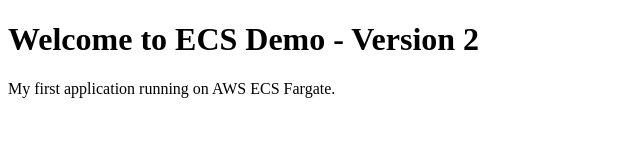
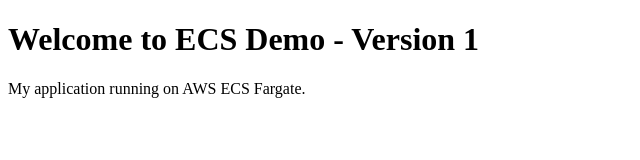
Before and after one commit to Imtiyaj5791/ecs-demo-app, a plain HTML site: page index.html in a window 1280 px wide. Shown: the full height of the page, 0-640 px from the left. Drawn offline with Linux system fonts and the light colour scheme.

Commit message:
Update index.html

```diff
--- a/index.html
+++ b/index.html
@@ -1,11 +1,10 @@
-
 <!DOCTYPE html>
 <html>
 <head>
     <title>ECS Demo</title>
 </head>
 <body>
-    <h1>Welcome to ECS Demo - Version 2</h1>
-    <p>My first application running on AWS ECS Fargate.</p>
+    <h1>Welcome to ECS Demo - Version 1</h1>
+    <p>My application running on AWS ECS Fargate.</p>
 </body>
 </html>
```
